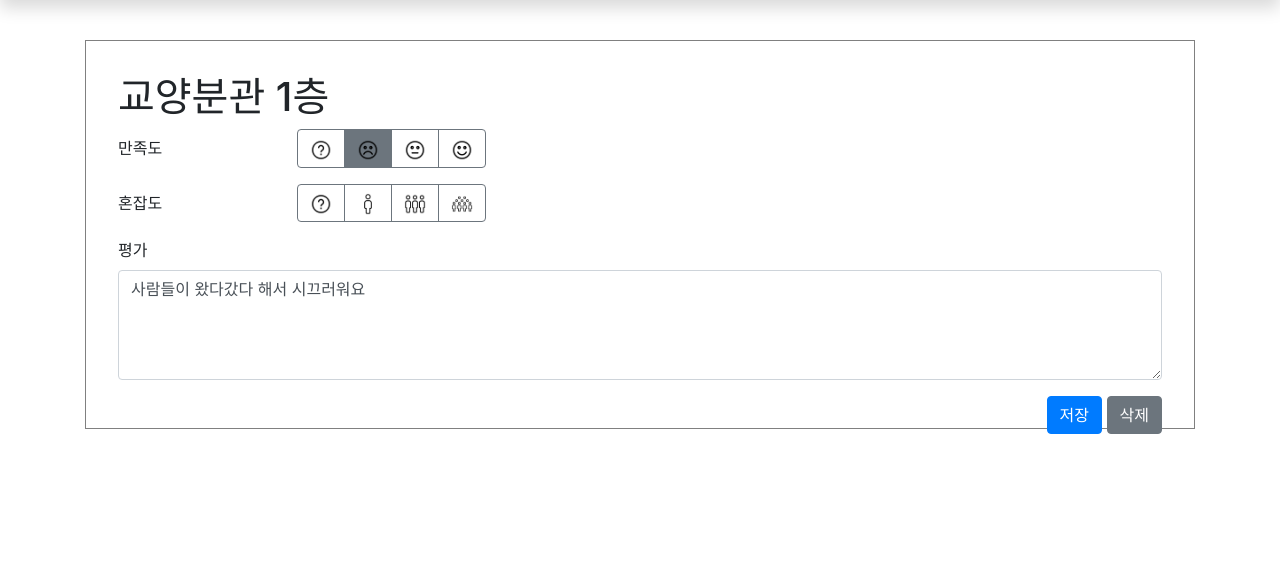
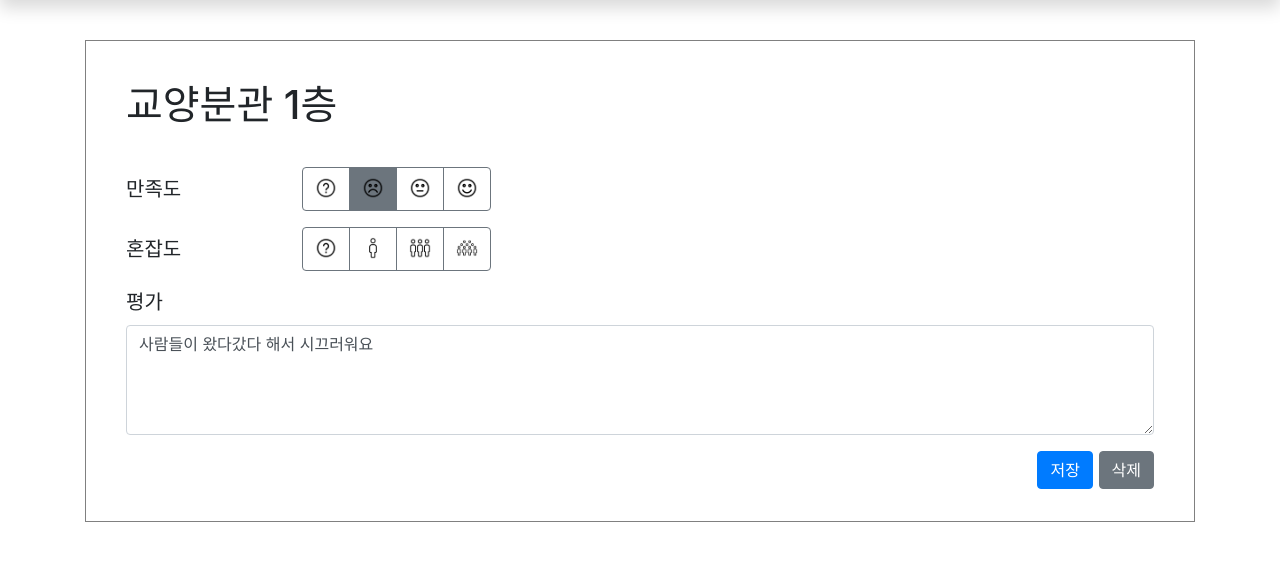
Before and after one commit to GrasshopperBears/IntroToDB_StudyWhere, a Flask app: page /locations/1/review in a window 1280 px wide. Shown: the part 56-617 px from the top of the page. Run offline with Flask 2, Linux system fonts and the light colour scheme; a user stored in the database is signed in; data comes from the database, SQL or seed files in the repository; some libraries are stand-ins or nearby versions.

Commit message:
UI 글꼴 수정
문서 전체의 글꼴을 통일하였습니다

```diff
--- a/app/templates/location-review.html
+++ b/app/templates/location-review.html
@@ -2,8 +2,9 @@
 
 {% block content %}
 
-  <section class="samplebox">
+  <section class="samplebox lead">
     <h1>{{ title }}</h1>
+    <br>
     <form method="POST">
       <div class="form-group row">
         <div class="col-form-label col-sm-2">만족도</div>
@@ -17,7 +18,7 @@
         </div>
       </div>
 
-      <div class="form-group row">
+      <div class="form-group row lead">
         <div class="col-form-label col-sm-2">혼잡도</div>
         <div class="col-sm-10 btn-group btn-group-toggle" data-toggle="buttons">
           {% for subfield in form.crowded_score %}
@@ -35,9 +36,10 @@
       </div>
 
       <div class="form-group float-right">
-        {{ form.submit_save(class = 'btn btn-primary') }}
-        {{ form.submit_delete(class = 'btn btn-secondary') }}
+        {{ form.submit_save(class = 'btn btn-primary lead') }}
+        {{ form.submit_delete(class = 'btn btn-secondary lead') }}
       </div>
+      <br>
     </form>
   </section>
 
--- a/app/templates/location-view.html
+++ b/app/templates/location-view.html
@@ -2,7 +2,7 @@
 
 {% block content %}
 
-  <section class="samplebox">
+  <section class="samplebox lead">
     <h1>{{ title }}</h1>
     <div>이용 시간 (평일): {{ location.available_begin_weekday }} ~ {{ location.available_end_weekday }}</div>
     <div>이용 시간 (주말): {{ location.available_begin_weekend }} ~ {{ location.available_end_weekend }}</div>
@@ -14,7 +14,7 @@
     <div><a href="{{ url_for('review_location', location_id = location.location_number) }}">평가하기</a></div>
   </section>
 
-  <section class="samplebox">
+  <section class="samplebox lead">
     {% if location.reviews %}
 
       {% for review in location.reviews %}
--- a/app/templates/locations.html
+++ b/app/templates/locations.html
@@ -12,14 +12,14 @@
 
 {% block content %}
 
-  <section class="samplebox">
+  <section class="samplebox lead">
       <h1>{{ title }}</h1>
-      <form class="form-inline" method="POST">
+      <form class="form-inline lead" method="POST">
         {{ form.filter_type(class = 'form-control form-control-sm') }}
         {{ form.filter_type.label }}
       </form>
   </section>
-  <section class="samplebox">
+  <section class="samplebox lead">
     {% if form.filter_type.data == 'building' %}
 
       {% for building_code, loc_list in locations|groupby('building_code') %}
```
